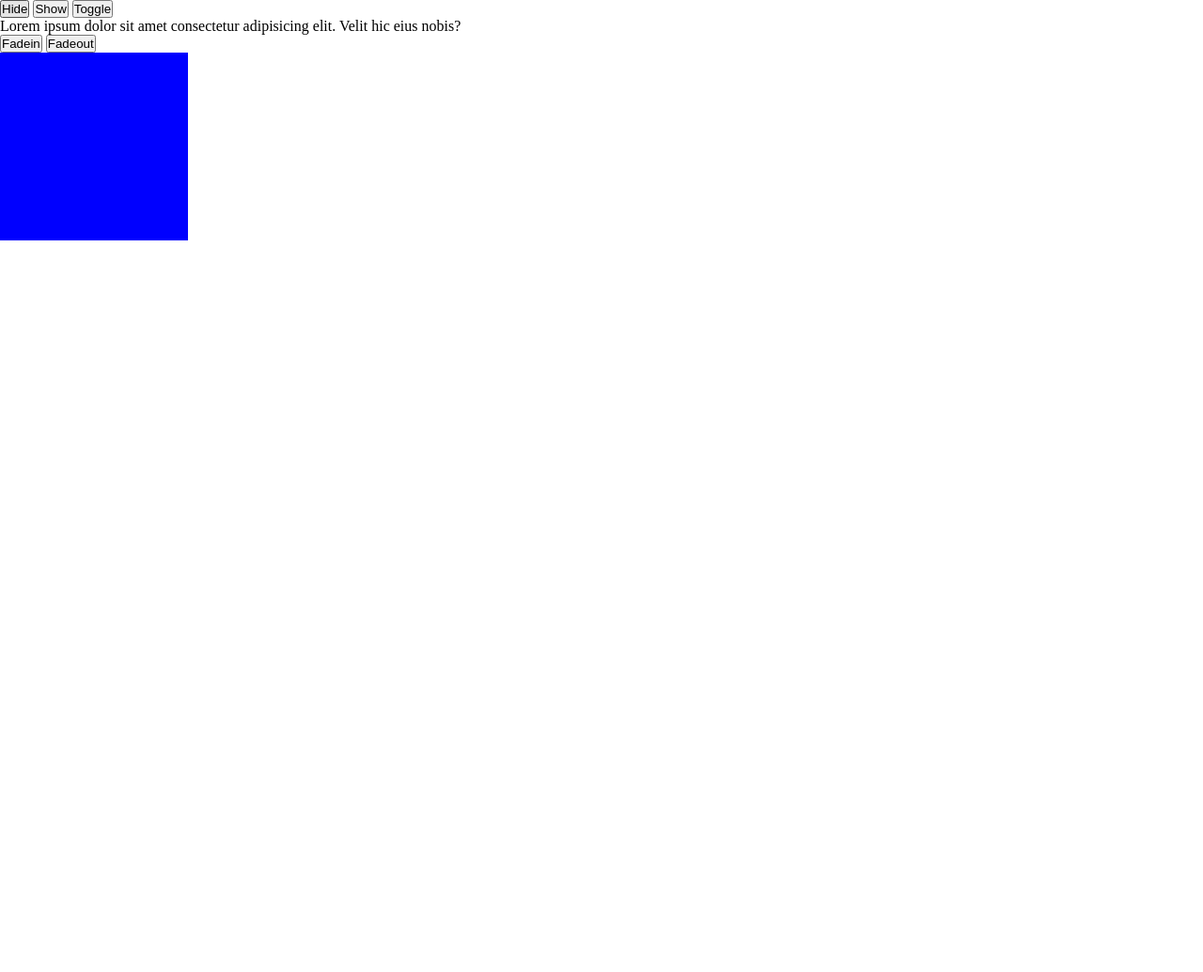
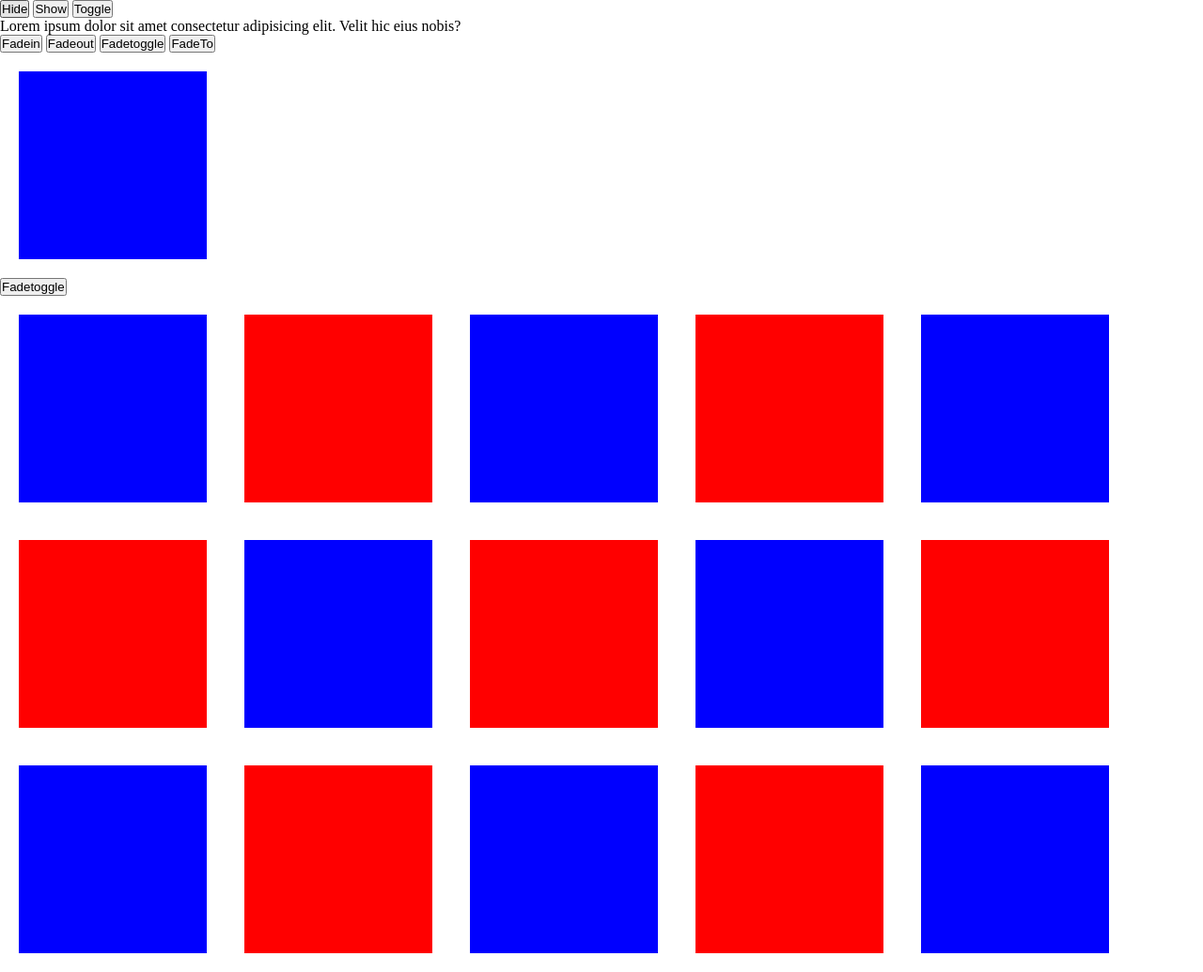
Before and after one commit to spdshuvo/jquery1, a plain HTML site: page index.html in a window 1280 px wide. Shown: the whole page at 94% size. Before the commit the page ends 800 px from the top, so only its background shows below. Drawn offline with Linux system fonts and the light colour scheme.

Commit message:
upgreade

```diff
--- a/css/style.css
+++ b/css/style.css
@@ -4,8 +4,26 @@
     outline: 0;
     box-sizing: border-box;
 }
+.row{
+    display:flex;
+    flex-wrap: wrap;
+}
+.fade{
+    width: 200px;
+    height:200px;
+    background: blue;
+    margin: 20px;
+}
+
+.fade:nth-child(even){
+    width: 200px;
+    height:200px;
+    background: red;
+    margin: 20px;
+}
 #fade{
     width: 200px;
     height:200px;
     background: blue;
+    margin: 20px;
 }
--- a/index.html
+++ b/index.html
@@ -15,8 +15,29 @@
 
     <button id="fadein">Fadein</button>
     <button id="fadeout">Fadeout</button>
+    <button id="fadetoggle">Fadetoggle</button>
 
+    <button id="fadeto">FadeTo</button>
     <div id="fade"></div>
+    <button class="fadetoggle">Fadetoggle</button>
+    <div class="row">
+
+        <div class="fade"></div>
+        <div class="fade"></div>
+        <div class="fade"></div>
+        <div class="fade"></div>
+        <div class="fade"></div>
+        <div class="fade"></div>
+        <div class="fade"></div>
+        <div class="fade"></div>
+        <div class="fade"></div>
+        <div class="fade"></div>
+        <div class="fade"></div>
+        <div class="fade"></div>
+        <div class="fade"></div>
+        <div class="fade"></div>
+        <div class="fade"></div>
+    </div>
 
 
 
--- a/js/app.js
+++ b/js/app.js
@@ -15,4 +15,13 @@ $(function(){
     $("#fadeout").click(function(){
         $('#fade').fadeOut(2000)
     })
+    $("#fadetoggle").click(function(){
+        $('#fade').fadeToggle(2000)
+    })
+    $("#fadeto").click(function(){
+        $('#fade').fadeTo(2000,0.5)
+    })
+    $(".fadetoggle").click(function(){
+        $('.fade').fadeToggle(5000)
+    })
 })
```
